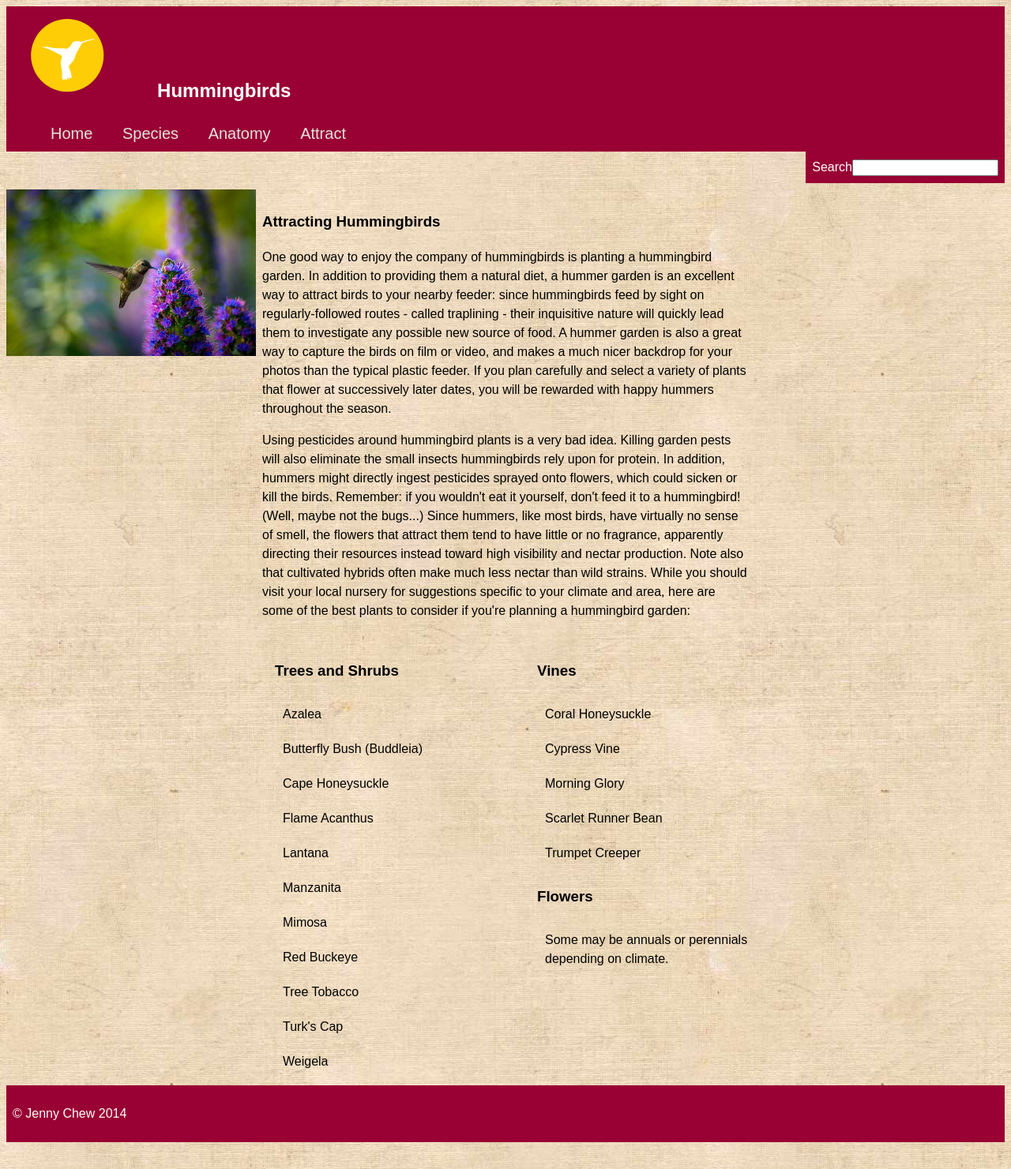
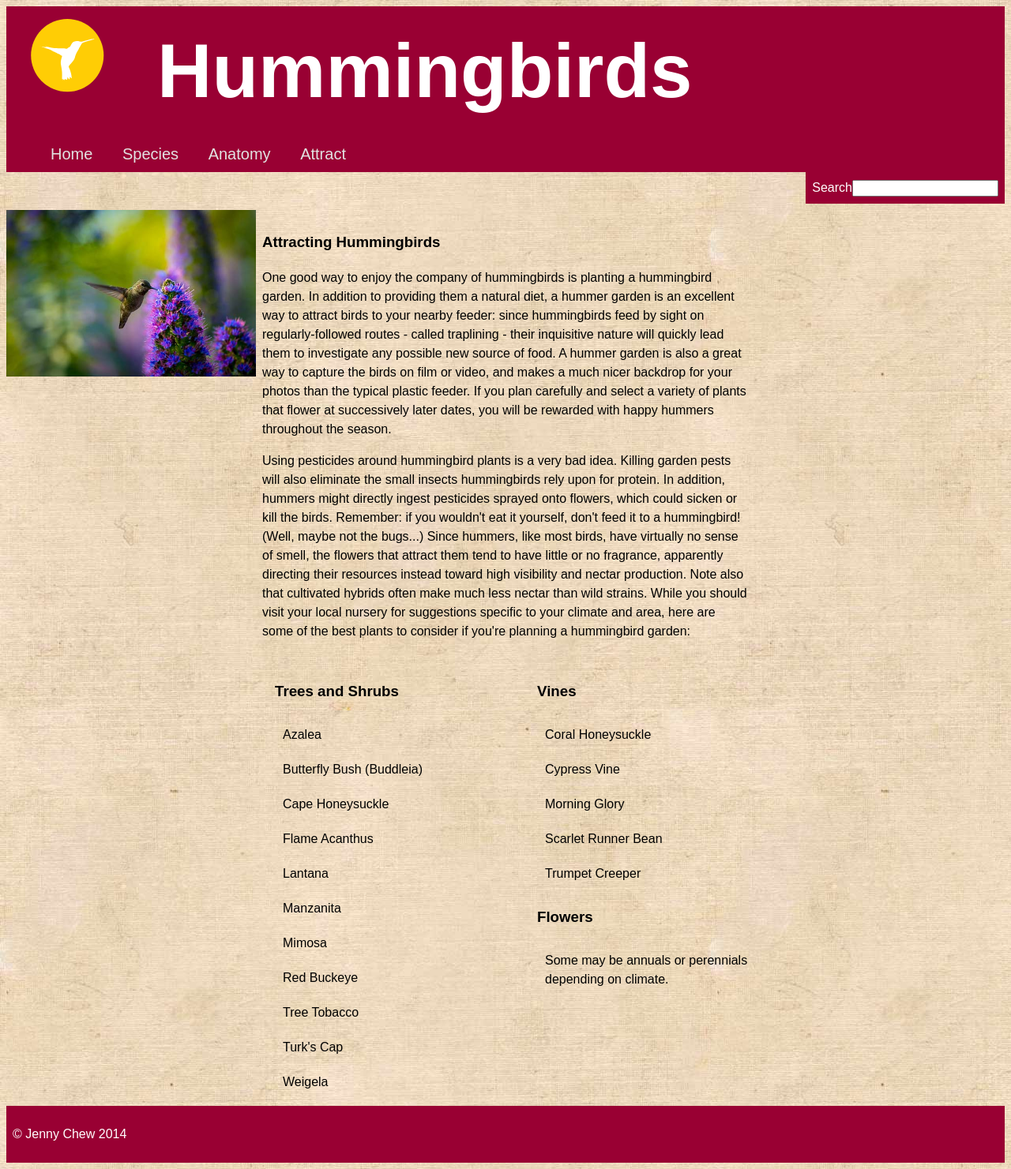
Before and after one commit to Jennychew/large-data-website, a Jekyll site: the page built from attract.html, in a window 1280 px wide. Shown: the whole page at 79% size. Built offline with Jekyll 4.4.1, drawn with Linux system fonts in a browser that asks for light colours; Markdown is read by kramdown in place of the engine named in the settings.

Commit message:
header changed

```diff
--- a/attract.html
+++ b/attract.html
@@ -6,7 +6,7 @@ title: Attracting Hummingbirds · Hummingbird Garden; Canada
 <div class="grid">
 
 	<div class="unit unit-s-1 unit-m-1-3 unit-l-1-4">
-		<img src="images/8647534206_dd5526791a.jpg" class="flex-img" alt="">
+		<img src="images/8647534206_dd5526791a.jpg" class="flex-img" alt="hummingbird photo">
 	</div>
 
 	<div class="unit unit-s-1 unit-m-2-3 unit-l-1-2">
--- a/css/general.css
+++ b/css/general.css
@@ -167,6 +167,10 @@ footer p {
 	font-size: 1.25rem;
 }
 
+h1 {
+	font-size:2em;
+}
+
 
 }
 
@@ -177,6 +181,9 @@ header {
 	font-size:2em;
 }
 
+h1 {
+	font-size:3em;
+}
 
 }
 .search {
```
